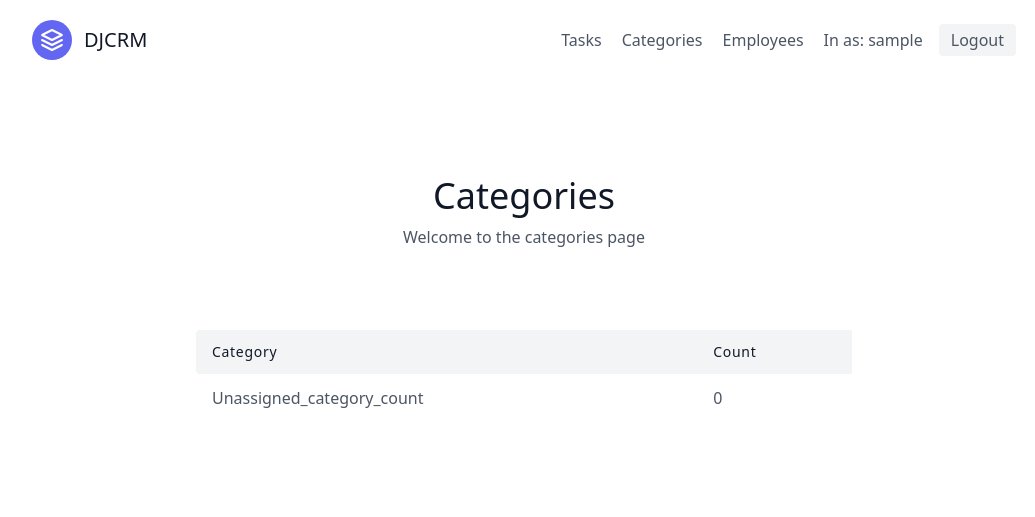
After one commit to Moise10/employee_task_app, a Django app: page /tasks/categories/ in a window 1280 px wide. The commit adds this page. Shown: the top 517 px of the page, without its empty margins (116-1151 px from the left). Run offline with Django 3.2, Linux system fonts and the light colour scheme; the visitor is signed in with stand-in values (Sample User, id 1); data that the repository does not hold is empty; some libraries are stand-ins or nearby versions.

Commit message:
added the category model and the list view

```diff
--- a/task_app/models.py
+++ b/task_app/models.py
@@ -26,7 +26,7 @@ class Task(models.Model):
   description = models.TextField(max_length=300)
   employee = models.ForeignKey("Employee", null=True, blank=True, on_delete=models.SET_NULL)
   created_at = models.DateTimeField(auto_now_add=True)
-  category = models.ForeignKey("Category", on_delete=models.CASCADE)
+  category = models.ForeignKey("Category", related_name="Task", on_delete=models.CASCADE)
   organisation = models.ForeignKey("UserProfile", on_delete=models.CASCADE)
 
 
--- /dev/null
+++ b/task_app/templates/task_app/task_category.html
@@ -0,0 +1,44 @@
+{% extends "base.html" %}
+
+{% block title %} {% endblock %}
+
+{% block content %}
+
+<section class="text-gray-600 body-font">
+  <div class="container px-5 py-24 mx-auto">
+    <div class="flex flex-col text-center w-full mb-20">
+      <h1 class="sm:text-4xl text-3xl font-medium title-font mb-2 text-gray-900">Categories</h1>
+      <p class="lg:w-2/3 mx-auto leading-relaxed text-base">Welcome to the categories page </p>
+    </div>
+    <div class="lg:w-2/3 w-full mx-auto overflow-auto">
+      <table class="table-auto w-full text-left whitespace-no-wrap">
+        <thead>
+          <tr>
+            <th class="px-4 py-3 title-font tracking-wider font-medium text-gray-900 text-sm bg-gray-100 rounded-tl rounded-bl">Category</th>
+            <th class="px-4 py-3 title-font tracking-wider font-medium text-gray-900 text-sm bg-gray-100">Count</th>
+
+          </tr>
+        </thead>
+        <tbody>
+          <tr>
+            <td class="px-4 py-3">Unassigned_category_count</td>
+            <td class="px-4 py-3">{{unassigned_category_count}}</td>
+          </tr>
+          {% for cat in get_category_count %}
+          <tr>
+            <td class="border-t-2 border-gray-200 px-4 py-3">
+              <a href="{% url 'task_app:category_detail' category.pk %}">{{cat.category__name}}</a>
+              </td>
+            <td class="border-t-2 border-gray-200 px-4 py-3">
+            {{cat.category__name__count}}</td>
+          </tr>
+          {% endfor %}
+
+        </tbody>
+      </table>
+    </div>
+
+  </div>
+</section>
+
+{% endblock %}
--- a/task_app/templates/task_app/task_list.html
+++ b/task_app/templates/task_app/task_list.html
@@ -9,6 +9,9 @@
     <div class="w-full mb-6 py-6 flex justify-between items-center border-b border-gray-200">
       <div class="">
         <h1 class="text-4xl text-gray-800">Task</h1>
+        {% if request.user.is_employer %}
+          <a class="hover:text-blue-500" href="{% url 'task_app:task_categories' %} ">Go to the categories</a>
+        {% endif %}
       </div>
       {% if request.user.is_employer %}
         <div class="text-gray-500 hover:text-blue-500">
--- a/task_app/urls.py
+++ b/task_app/urls.py
@@ -1,5 +1,5 @@
 from django.urls import path
-from .views import TaskDetailView, TaskListView, TaskUpdateView, TaskDeleteView, TaskCreateView, AssignEmployee
+from .views import TaskDetailView, TaskListView, TaskUpdateView, TaskDeleteView, TaskCreateView, AssignEmployee, TaskCategoryView, TaskCategoryDetail
 
 app_name="task-app"
 
@@ -9,6 +9,8 @@ urlpatterns = [
     path('<int:pk>/update/', TaskUpdateView.as_view(), name='task_update'),
     path('<int:pk>/delete/', TaskDeleteView.as_view(), name='task_delete'),
     path('<int:pk>/assign_task/', AssignEmployee.as_view(), name='assign_task'),
-    path('create/', TaskCreateView.as_view(), name='create_task')
+    path('create/', TaskCreateView.as_view(), name='create_task'),
+    path('categories/', TaskCategoryView.as_view(), name='task_categories'),
+    path('categories/<int:pk>/', TaskCategoryDetail.as_view(),name='category_detail'),
 
 ]
--- a/task_app/views.py
+++ b/task_app/views.py
@@ -1,9 +1,16 @@
+from django.db.models import Count
 from django.shortcuts import render, reverse
 from django.views import generic
 from django.contrib.auth.mixins import LoginRequiredMixin,PermissionRequiredMixin
-from .models import Task
+from .models import Task , Category
 from .forms import TaskModelForm, EmployeeAssignForm
 from employee_app.mixins import LoginAndEmployeeRequiredMixin
+
+
+def get_category_count():
+  queryset = Task.objects.values('category__name').annotate(Count("category__name"))
+  return queryset
+
 
 
 class LandingPageView(generic.TemplateView):
@@ -123,3 +130,50 @@ class AssignEmployee(generic.FormView):
 
   def get_success_url(self):
     return reverse('task_app:task_list')
+
+
+class TaskCategoryView(LoginRequiredMixin,generic.ListView):
+  template_name = 'task_app/task_category.html'
+  context_object_name = 'categories'
+
+  def get_queryset(self):
+    user = self.request.user
+    organisation = user.userprofile
+    if user.is_employer:
+      queryset = Category.objects.filter(organisation=organisation)
+    else:
+      queryset = Category.objects.filter(
+          organisation=user.employee.organisation)
+    return queryset
+
+  def get_context_data(self, **kwargs):
+    context = super(TaskCategoryView, self).get_context_data(**kwargs)
+    user = self.request.user
+    if user.is_employer:
+      queryset = Task.objects.filter(
+          organisation=user.userprofile, employee__isnull=True)
+    else:
+      queryset = Task.objects.filter(
+          organisation=user.employee.organisation, employee__isnull=True)
+      queryset = queryset.filter(employee__user=user, employee__isnull=True)
+    count_category = Task.objects.filter(category__isnull=True).count()
+    get_count = get_category_count
+    context.update({
+        "unassigned_category_count": count_category,
+        "get_category_count": get_count
+    })
+    return context
+
+
+class TaskCategoryDetail(generic.DetailView):
+  template_name = 'task_app/task_category_detail.html'
+  context_object_name = 'category'
+
+  def get_queryset(self):
+    user = self.request.user
+    organisation = user.userprofile
+    if user.is_employer:
+      queryset = Category.objects.filter(organisation=organisation)
+    else:
+      queryset = Category.objects.filter(organisation=user.employee.organisation)
+    return queryset
```
Also changed, not shown: task_app/templates/task_app/task_category_detail.html (added, +38 -0 lines).
